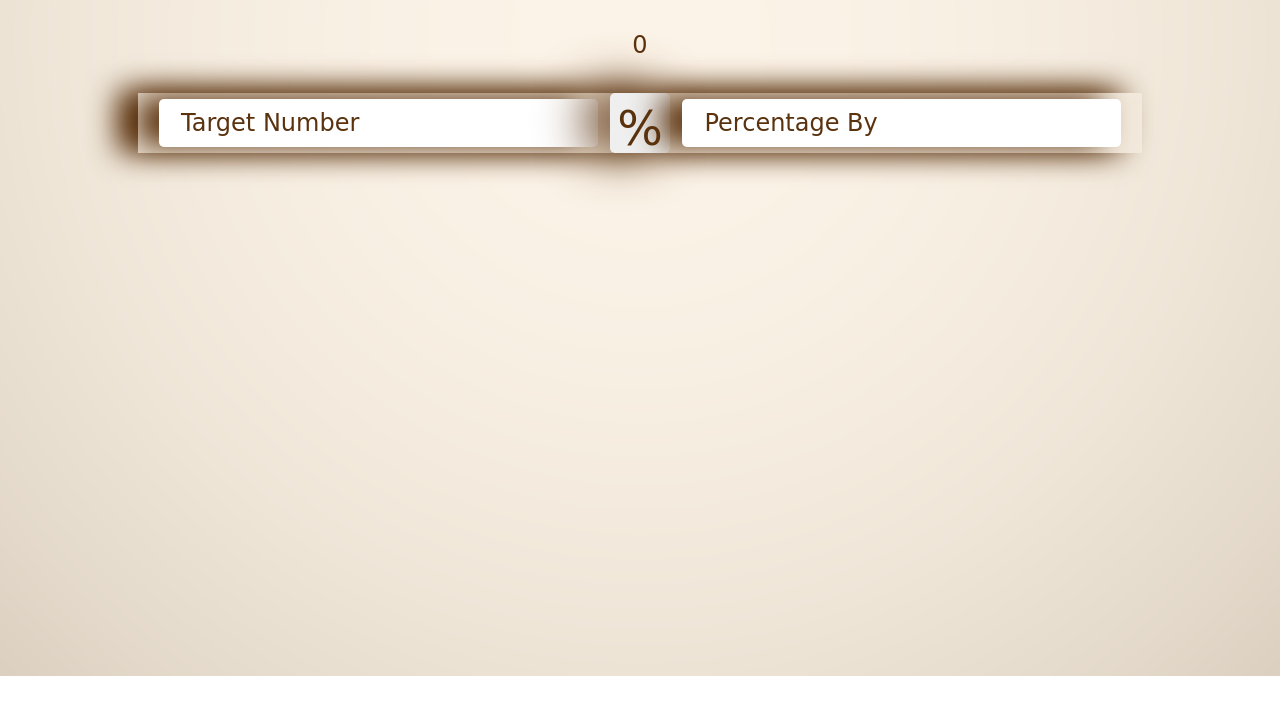
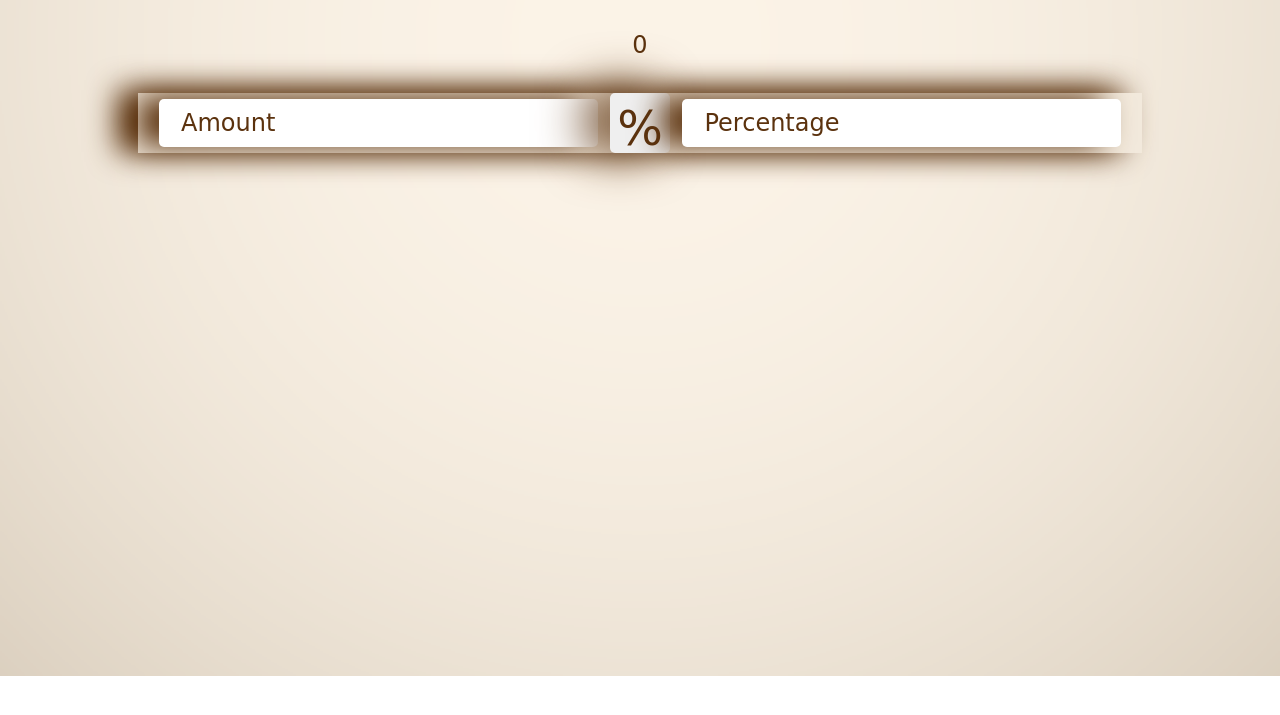
Before and after one commit to MOHAMMADmiZAN/percentageCalculator, a plain HTML site: page index.html in a window 1280 px wide. Shown: the part 81-796 px from the top of the page. Drawn offline with nearby package versions, Linux system fonts and the light colour scheme; a web font is replaced by a local one.

Commit message:
Calculator update

```diff
--- a/index.html
+++ b/index.html
@@ -19,9 +19,9 @@
         <div class="row">
             <div class="col-lg-12">
                 <div class="calculatorContentInput form-group">
-                    <input type="text" id="firstValue" placeholder="Target Number" class="form-control">
+                    <input type="text" id="firstValue" placeholder="Amount" class="form-control">
                     <button id="percentageButton" type="submit">%</button>
-                    <input type="text" id="Percentage" placeholder="Percentage By" class="form-control">
+                    <input type="text" id="Percentage" placeholder="Percentage" class="form-control">
                 </div>
             </div>
         </div>
```
